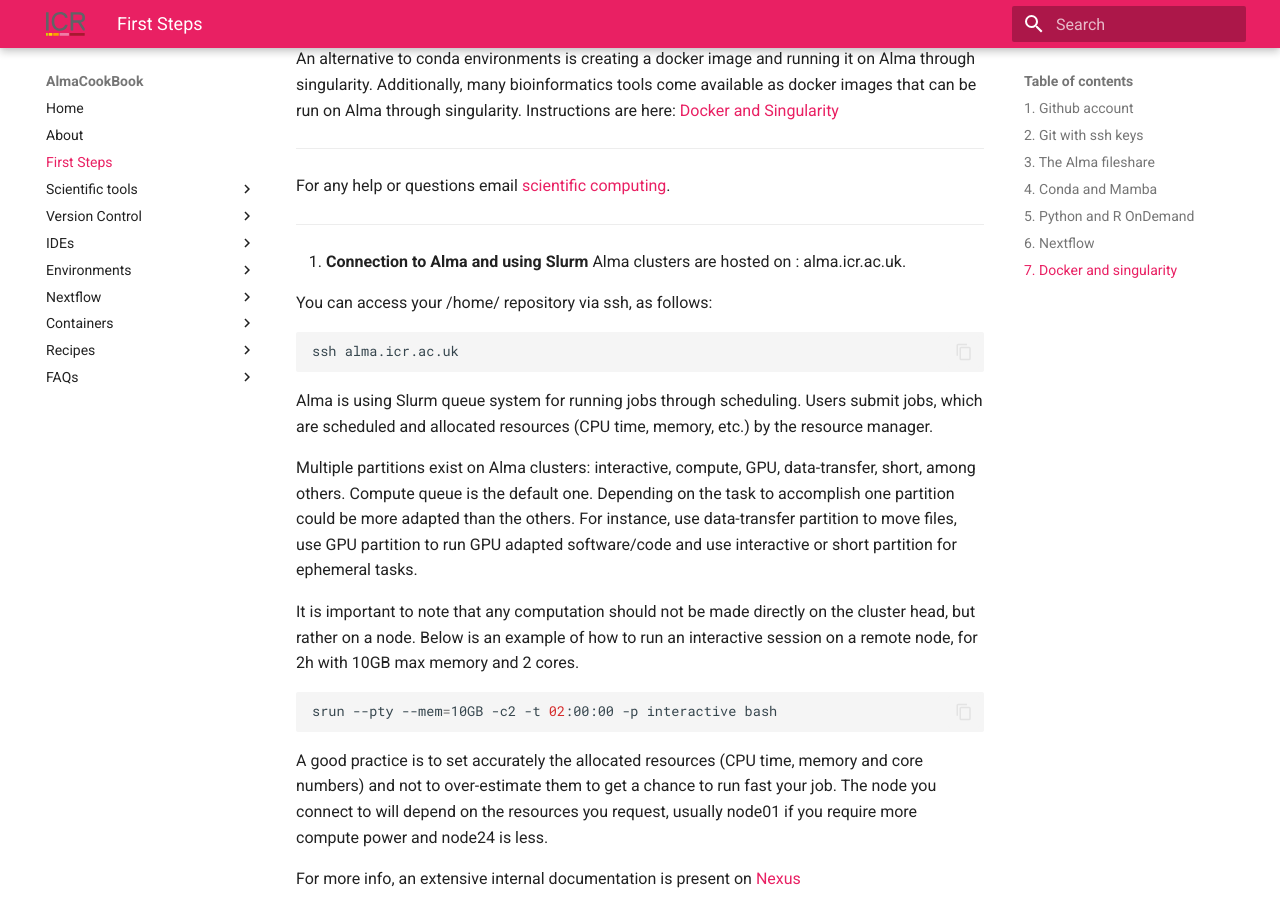
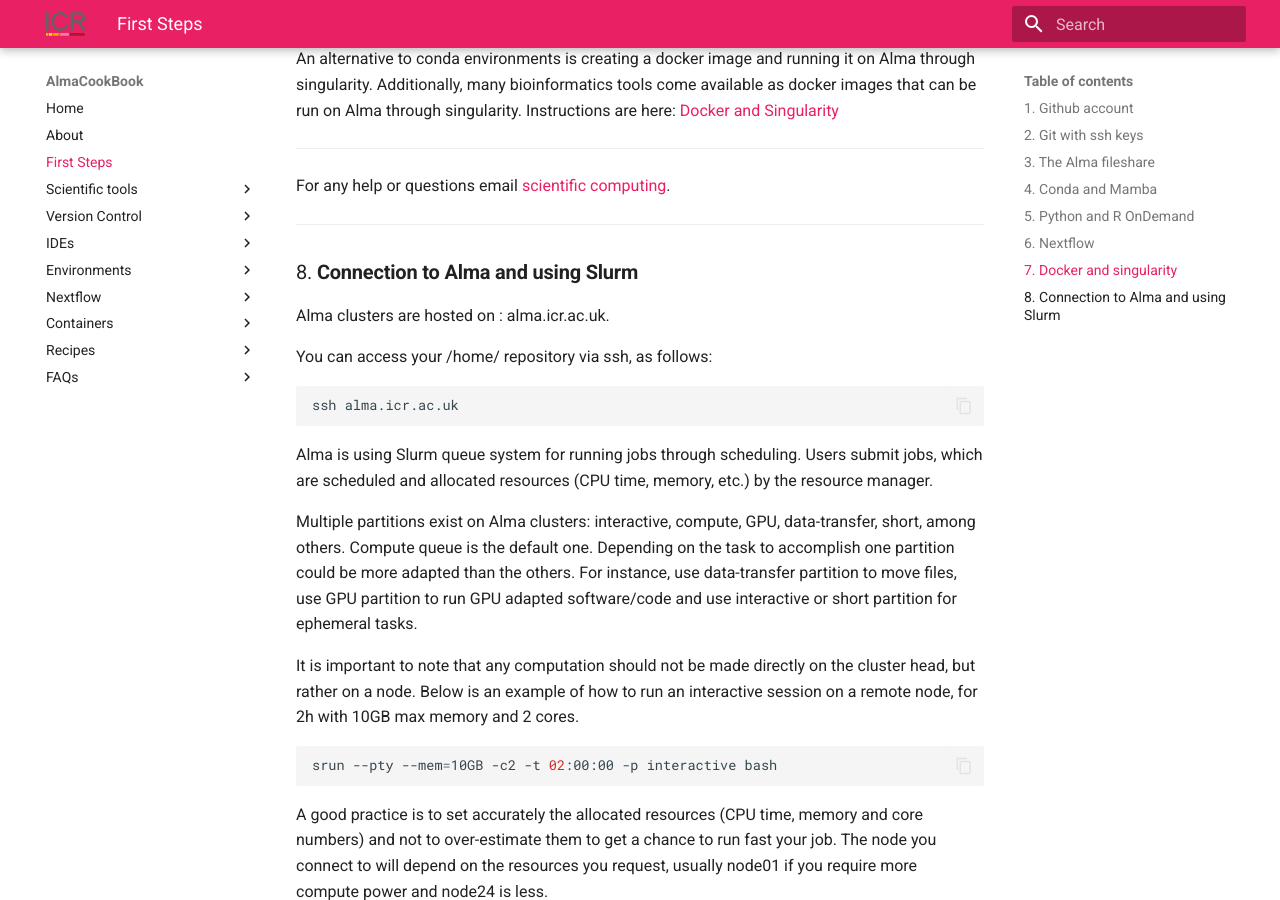
Before and after one commit to AlmaCookBook/AlmaCookBook.github.io, an MkDocs documentation site: the page built from docs/first_steps.md, in a window 1280 px wide and 900 px high, scrolled down 1959 px. Built offline with MkDocs 1.6.1 and Material for MkDocs 9.7.7, drawn with Linux system fonts in a browser that asks for light colours.

Commit message:
Update first_steps.md

```diff
--- a/docs/first_steps.md
+++ b/docs/first_steps.md
@@ -66,7 +66,7 @@ For any help or questions email [scientific computing](mailto:schelpdesk@icr.ac.
 
 ---
 
-8. **Connection to Alma and using Slurm**
+### 8. **Connection to Alma and using Slurm**
 Alma clusters are hosted on : alma.icr.ac.uk.
 
 You can access your /home/ repository via ssh, as follows:
```
